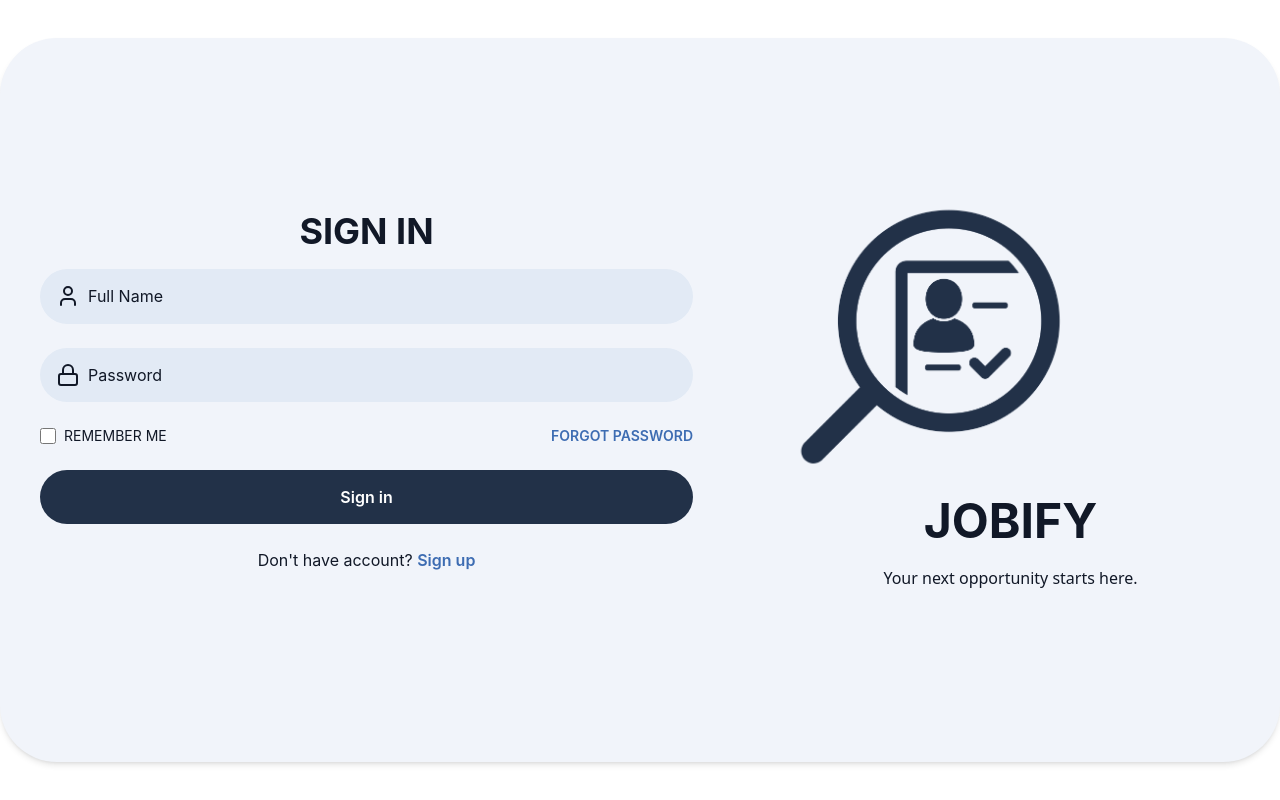
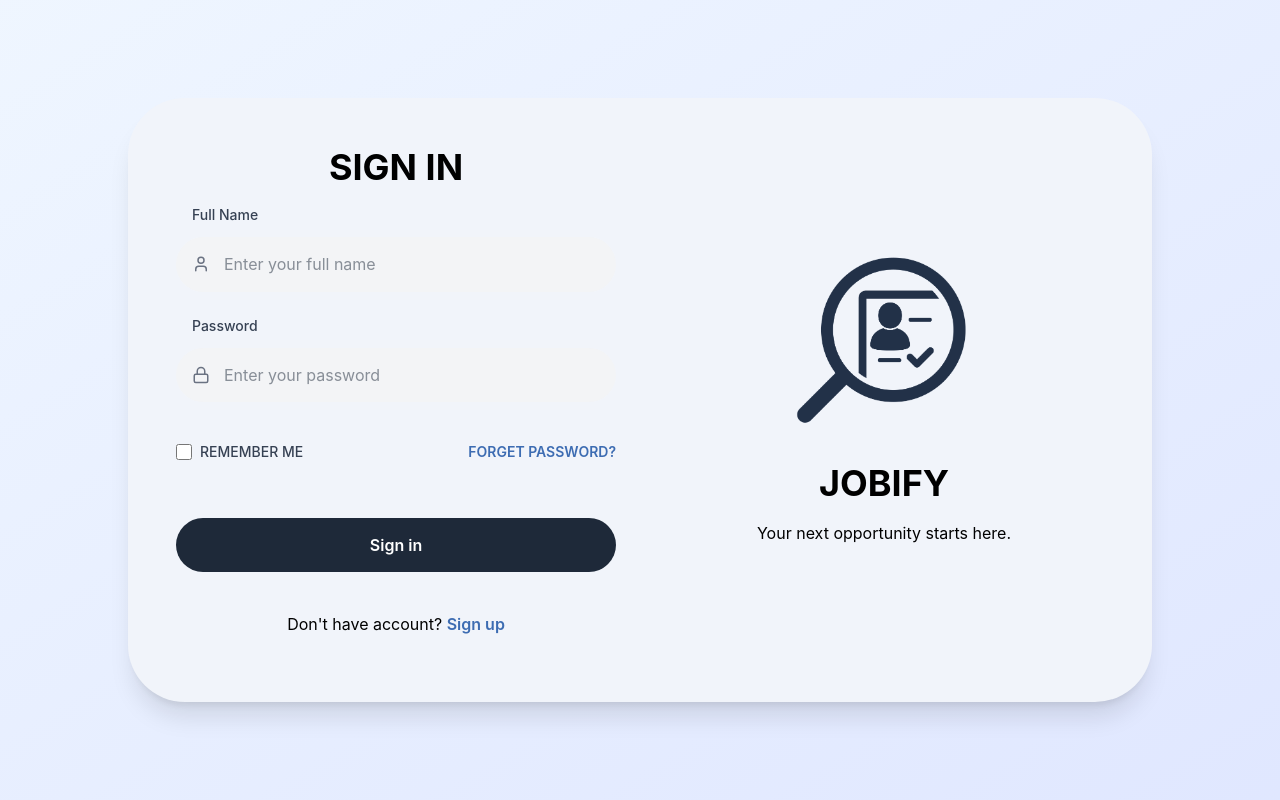
Before and after one commit to KhoaNguyen-HCMUS/jobify-hcmus, a Next.js app in the folder src/apps/web/: page / in a window 1280 px wide. Built offline with nearby package versions, Linux system fonts and the light colour scheme.

Commit message:
style: ✏  enhance UI

```diff
--- a/src/apps/web/app/layout.tsx
+++ b/src/apps/web/app/layout.tsx
@@ -27,6 +27,7 @@ export default function RootLayout({
     <html lang="en" suppressHydrationWarning={true}>
       <body
          className={`${geistSans.variable} ${geistMono.variable} antialiased`}
+         suppressHydrationWarning={true}
       >
         {children}
       </body>
--- a/src/apps/web/app/page.tsx
+++ b/src/apps/web/app/page.tsx
@@ -1,18 +1,14 @@
 "use client";
 import { useState, useEffect } from "react";
-import { User, Lock, Search } from "lucide-react";
+import { User, Lock, Search, UserCheck } from "lucide-react";
+import Image from "next/image";
 
 function App() {
   const [fullName, setFullName] = useState("");
   const [password, setPassword] = useState("");
   const [rememberMe, setRememberMe] = useState(false);
 
-  //LIGHT THEME
-  useEffect(() => {
-    document.documentElement.setAttribute("data-theme", "light");
-  }, []);
-
-  const handleSubmit = (e: React.MouseEvent<HTMLButtonElement>) => {
+  const handleSubmit = (e: React.FormEvent) => {
     e.preventDefault();
     console.log("Full Name:", fullName);
     console.log("Password:", password);
@@ -20,106 +16,114 @@ function App() {
   };
 
   return (
-    <div className="flex items-center w-full h-screen bg-[var(--bg--primary)]">
-      <div className="backdrop-blur-sm rounded-[57px] shadow-md flex items-center w-[1299px] h-[724px] p-10 gap-22 bg-[rgba(241,244,250,1)] mx-auto">
+    <div className="flex items-center justify-center w-full min-h-screen p-4 bg-gradient-to-br from-blue-50 to-indigo-100">
+      <div className="backdrop-blur-sm rounded-[57px] shadow-xl flex flex-col lg:flex-row items-center max-w-5xl w-full min-h-[600px] p-8 lg:p-12 gap-12 bg-highlight-20 mx-auto">
+
         {/* Form Section */}
-        <div className="flex-1 space-y-6">
-          <h1 className="h1 text-center">SIGN IN</h1>
+        <div className="flex-1 w-full max-w-md space-y-8">
+          <h1 className="text-4xl font-bold text-center text-gray-800 mb-8">
+            SIGN IN
+          </h1>
 
-          <div className="space-y-6">
+          <form onSubmit={handleSubmit} className="space-y-6">
             {/* Full Name Input */}
-            <div className="relative">
+            <div className="space-y-3">
               <label
                 htmlFor="fullName"
-                className="absolute left-12 top-1/2 transform -translate-y-1/2 text-[var(--text-primary)] pointer-events-none transition-all duration-300"
+                className="block text-sm font-medium text-gray-700 ml-4"
               >
                 Full Name
               </label>
-              <div className="absolute left-4 top-1/2 transform -translate-y-1/2 text-[var(--text-primary)]">
-                <User size={24} />
+              <div className="relative">
+                <div className="absolute left-4 top-1/2 transform -translate-y-1/2 text-gray-500">
+                  <User size={18} />
                 </div>
                 <input
                   id="fullName"
                   type="text"
                   value={fullName}
                   onChange={(e) => setFullName(e.target.value)}
-                className="w-full px-5 py-4 bg-[rgba(226,234,245,1)] rounded-full text-black text-center"
+                  placeholder="Enter your full name"
+                  className="w-full pl-12 pr-4 py-4 bg-gray-100 rounded-full text-gray-800 outline-none focus:ring-2 focus:ring-blue-500 focus:bg-white transition-all duration-300"
                   required
                 />
               </div>
+            </div>
 
             {/* Password Input */}
-            <div className="relative mt-4">
+            <div className="space-y-3">
               <label
                 htmlFor="password"
-                className="absolute left-12 top-1/2 transform -translate-y-1/2 text-[var(--text-primary)] pointer-events-none transition-all duration-300"
+                className="block text-sm font-medium text-gray-700 ml-4"
               >
                 Password
               </label>
-              <div className="absolute left-4 top-1/2 transform -translate-y-1/2 text-[var(--text-primary)]">
-                <Lock size={24} />
+              <div className="relative">
+                <div className="absolute left-4 top-1/2 transform -translate-y-1/2 text-gray-500">
+                  <Lock size={18} />
                 </div>
                 <input
                   id="password"
                   type="password"
                   value={password}
                   onChange={(e) => setPassword(e.target.value)}
-                className={`w-full px-5 py-4 bg-[rgba(226,234,245,1)] rounded-full text-black text-center ${
-                  password ? "pt-6" : ""
-                }`}
+                  placeholder="Enter your password"
+                  className="w-full pl-12 pr-4 py-4 bg-gray-100 rounded-full text-gray-800 outline-none focus:ring-2 focus:ring-blue-500 focus:bg-white transition-all duration-300"
                   required
                 />
               </div>
+            </div>
 
             {/* Options */}
-            <div className="flex items-center justify-between text-sm">
+            <div className="flex items-center justify-between text-sm pt-4">
               <label className="flex items-center gap-2 cursor-pointer">
                 <input
                   type="checkbox"
                   checked={rememberMe}
                   onChange={(e) => setRememberMe(e.target.checked)}
-                  className="w-4 h-4"
+                  className="w-4 h-4 rounded border-gray-300 focus:ring-2 focus:ring-blue-500 text-blue-600"
                 />
-                REMEMBER ME
+                <span className="text-gray-700 font-medium">REMEMBER ME</span>
               </label>
-              <a href="#" className="font-semibold a:hover">
-                FORGOT PASSWORD
+              <a
+                href="#"
+                className="font-semibold text-blue-600 hover:text-blue-800 hover:underline transition-colors"
+              >
+                FORGET PASSWORD?
               </a>
             </div>
 
             {/* Submit Button */}
             <button
-              onClick={handleSubmit}
-              className="w-full bg-[var(--color-primary)] rounded-[50px] text-white py-[16px] px-[32px] font-semibold cursor-pointer"
+              type="submit"
+              className="w-full bg-gray-800 hover:bg-gray-900 rounded-full text-white py-4 px-8 font-semibold transition-colors duration-300 mt-8"
             >
               Sign in
             </button>
 
             {/* Sign Up */}
-            <p className="text-center text-[var(--text-secondary)] text-sm">
+            <p className="text-center text-gray-600 text-sm pt-4">
               Don't have account?{" "}
               <a
                 href="#"
-                className="font-semibold text-[var(--color-secondary]"
+                className="font-semibold text-blue-600 hover:text-blue-800 hover:underline"
               >
                 Sign up
               </a>
             </p>
-          </div>
+          </form>
         </div>
 
-        {/* Logo Section */}
-        <div className="hidden md:block text-center w-[fixed(459px)] h-[hug(462.57px)]">
-          <div className="w-[306.57px] h-[306.57px] ">
-            <img
-              src="/logo.png"
-              alt="JOBIFY Logo"
-              className="w-full h-full object-contain"
-            />
-          </div>
+        {/* Logo/Icon Section */}
+        <div className="flex-1 flex flex-col items-center justify-center text-center max-w-md">
+          {/* Custom Icon - Magnifying glass with profile */}
+          <Image  src="/logo.png"
+              alt="JOBIFY Logo" width={200} height={200} className="mb-6" />
 
-          <h1 className="display-5 text-4xl">JOBIFY</h1>
-          <p className="w-[459px] h-[38px] font-sans text-[var(--color-secondary] font-medium">
+          <h1 className="text-5xl font-bold text-gray-800 mb-4">
+            JOBIFY
+          </h1>
+          <p className="text-gray-600 font-medium text-lg leading-relaxed">
             Your next opportunity starts here.
           </p>
         </div>
```
Lines whose indentation alone changed are shown as unchanged.
